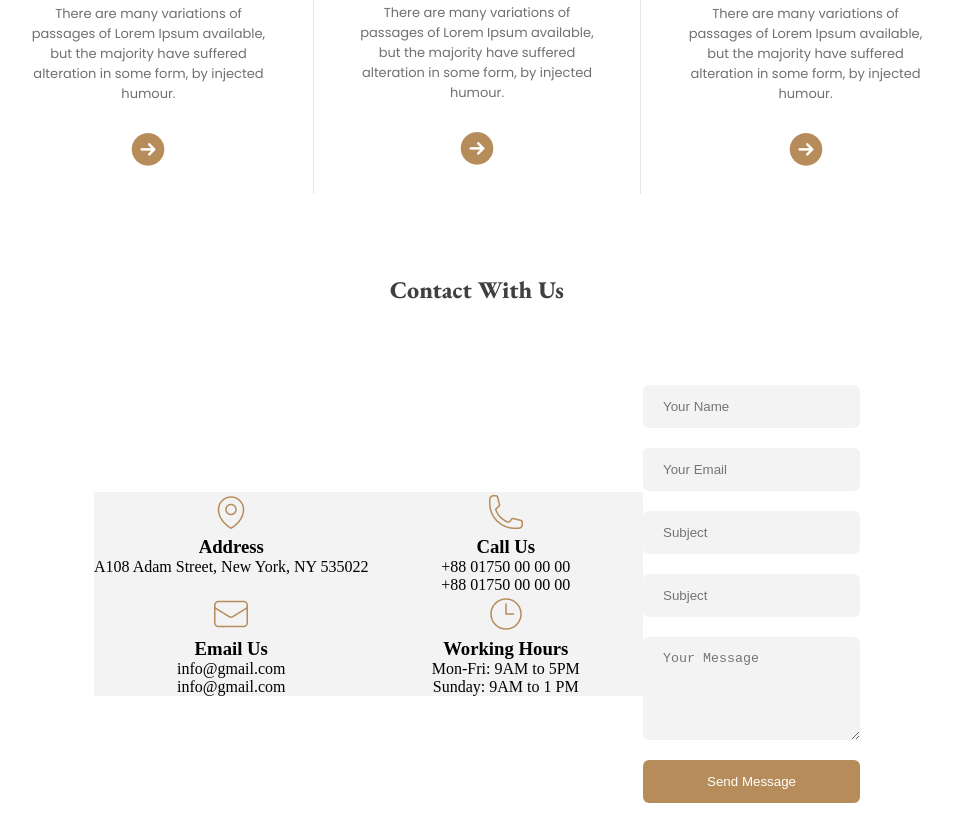
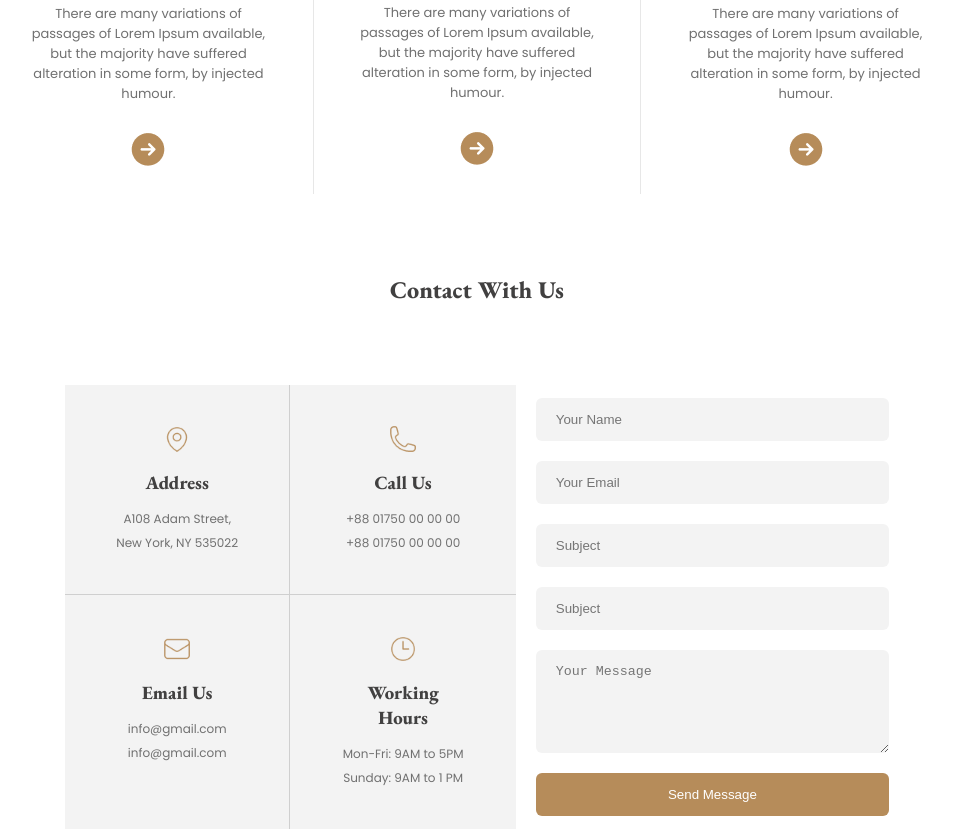
Before and after one commit to Robiul-Haque/Justice-html-css-responsive-template, a plain HTML site: page index.html in a window 1280 px wide. Shown: the part 1423-2252 px from the top of the page, without its empty margins (163-1116 px from the left). Before the commit the page ends 2226 px from the top, so only its background shows below. Drawn offline with nearby package versions, Linux system fonts and the light colour scheme.

Commit message:
complete contact us section

```diff
--- a/index.html
+++ b/index.html
@@ -111,29 +111,29 @@
         <h2 class="contact-us-h2 eb-garamond">Contact With Us</h2>
         <div class="contact-us-flex">
             <div class="contact-us-info">
-                <div class="contact-us-info-item">
+                <div class="contact-us-info-item contact-us-item-1">
                     <img src="./image/icon-1.png" alt="address">
-                    <h3>Address</h3>
-                    <p>A108 Adam Street,
-                        New York, NY 535022</p>
+                    <h3 class="eb-garamond">Address</h3>
+                    <p class="poppins-regular">A108 Adam Street,</p>
+                    <p class="poppins-regular">New York, NY 535022</p>
                 </div>
-                <div class="contact-us-info-item">
+                <div class="contact-us-info-item contact-us-item-2">
                     <img src="./image/icon-2.png" alt="phone">
-                    <h3>Call Us</h3>
-                    <p>+88 01750 00 00 00</p>
-                    <p>+88 01750 00 00 00</p>
+                    <h3 class="eb-garamond">Call Us</h3>
+                    <p class="poppins-regular">+88 01750 00 00 00</p>
+                    <p class="poppins-regular">+88 01750 00 00 00</p>
                 </div>
-                <div class="contact-us-info-item">
+                <div class="contact-us-info-item contact-us-item-3">
                     <img src="./image/icon-3.png" alt="email">
-                    <h3>Email Us</h3>
-                    <p>info@gmail.com</p>
-                    <p>info@gmail.com</p>
+                    <h3 class="eb-garamond">Email Us</h3>
+                    <p class="poppins-regular">info@gmail.com</p>
+                    <p class="poppins-regular">info@gmail.com</p>
                 </div>
-                <div class="contact-us-info-item">
+                <div class="contact-us-info-item contact-us-item-4">
                     <img src="./image/icon-4.png" alt="working hours">
-                    <h3>Working Hours</h3>
-                    <p>Mon-Fri: 9AM to 5PM</p>
-                    <p>Sunday: 9AM to 1 PM</p>
+                    <h3 class="eb-garamond">Working Hours</h3>
+                    <p class="poppins-regular">Mon-Fri: 9AM to 5PM</p>
+                    <p class="poppins-regular">Sunday: 9AM to 1 PM</p>
                 </div>
             </div>
             <div class="contact-us-form">
--- a/style.css
+++ b/style.css
@@ -204,18 +204,55 @@
     display: flex;
     justify-content: center;
     align-items: center;
-    width: 77%;
+    column-gap: 20px;
     margin: 0 auto;
+    padding-left: 100px;
 }
 
 .contact-us-info {
     display: grid;
     grid-template-columns: repeat(2, 1fr);
     background-color: #F3F3F3;
+    width: 50%;
 }
 
 .contact-us-info-item {
     text-align: center;
+}
+
+.contact-us-info-item > h3 {
+    padding: 12px 0;
+    color: #414040;
+}
+
+.contact-us-info-item > img {
+width: 30px;
+}
+
+.contact-us-info-item > p {
+    padding: 3px 0;
+    color: #707070;
+    font-size: 12px;
+}
+
+.contact-us-item-1 {
+    border-bottom: 1px solid #CFCFCF;
+    border-right: 1px solid #CFCFCF;
+    padding: 39px 50px;
+}
+
+.contact-us-item-2 {
+    border-bottom: 1px solid #CFCFCF;
+    padding: 39px 50px;
+}
+
+.contact-us-item-3 {
+    border-right: 1px solid #CFCFCF;
+    padding: 39px 50px;
+}
+
+.contact-us-item-4 {
+    padding: 39px 50px;
 }
 
 .contact-us-form {
@@ -224,6 +261,8 @@
     justify-content: center;
     align-items: center;
     row-gap: 20px;
+    width: 50%;
+    padding-right: 100px;
 }
 
 .contact-us-form>input {
```
